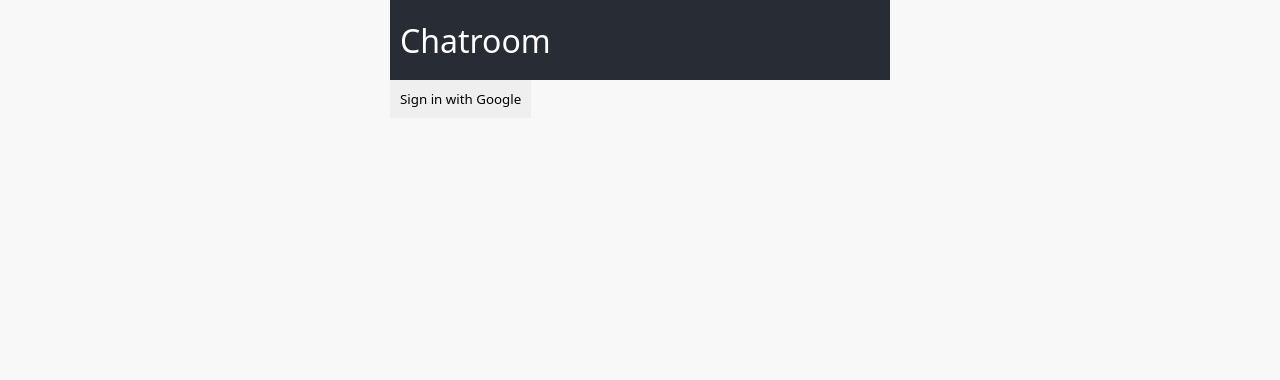
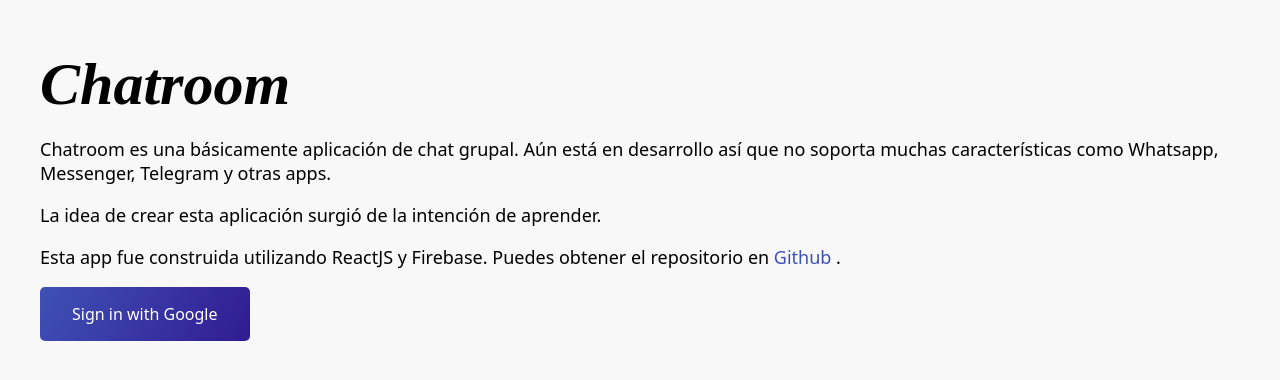
Before and after one commit to IsaRodz/React-Firebase-Chatroom, a React (Create React App) app: page / in a window 1280 px wide. Shown: the top 380 px of the page. Built offline with nearby package versions, Linux system fonts and the light colour scheme; no server answers.

Commit message:
Some CSS and Home screen

```diff
--- a/src/App.js
+++ b/src/App.js
@@ -1,27 +1,26 @@
-import React from 'react';
-import './app.scss';
+import React from "react";
+import "./app.scss";
 
-import firebase from './firebase';
+import firebase from "./firebase";
 
-import { useAuthState } from 'react-firebase-hooks/auth';
+import { useAuthState } from "react-firebase-hooks/auth";
 
-import SignIn from './components/SignIn';
-import SignOut from './components/SignOut';
-import Chat from './components/Chat';
+import SignOut from "./components/SignOut";
+import Chat from "./components/Chat";
+import Loading from "./components/Loading";
+import Home from "./components/Home";
 
 const auth = firebase.auth();
 
 function App() {
-    const [user] = useAuthState(auth);
-    return (
-        <div className="app">
-            <header className="app-header">
-                Chatroom
-                {user && <SignOut />}
-            </header>
-            <section>{user ? <Chat /> : <SignIn />}</section>
-        </div>
-    );
+  const [user, loading] = useAuthState(auth);
+
+  if (loading) return <Loading />;
+  return (
+    <div className="app">
+      <section>{user ? <Chat /> : <Home />}</section>
+    </div>
+  );
 }
 
 export default App;
--- a/src/app.scss
+++ b/src/app.scss
@@ -8,45 +8,86 @@
   border-radius: 10px;
 }
 
-.app {
-    width: 500px;
+.container {
+  width: 1200px;
   max-width: 100%;
   margin: auto;
 }
+.title {
+  font-family: Epilogue;
+  font-weight: 700;
+  font-style: italic;
+  margin-bottom: 0.25em;
 
-.app-header {
-    background-color: #282c34;
+  &.h1 {
+    font-size: 60px;
+  }
+  &.h2 {
+    font-size: 48px;
+  }
+  &.h3 {
+    font-size: 32px;
+  }
+}
+
+.button {
+  padding: 1em 2em;
+  border-radius: 5px;
+  &.primary {
+    background: linear-gradient(120deg, #3f51b5, #311b92);
+    box-shadow: 5px 20px -5px rgba(0, 0, 0, 0.1);
+    color: #fff;
+  }
+  &.large {
+    font-size: 16px;
+  }
+}
+
+.chatroom {
+  width: 800px;
+  max-width: 100%;
+  float: right;
+  background: #fff;
+  position: relative;
+  display: flex;
+  flex-direction: column;
+  height: 100vh;
+  padding-bottom: 60px;
+  animation: enter 300ms;
+
+  @keyframes enter {
+    from {
+      transform: translateX(100%);
+    }
+    to {
+      transform: translateX(0);
+    }
+  }
+  .header {
+    color: #fff;
+    font-weight: 500;
+    font-size: 20px;
+    background: linear-gradient(120deg, #3f51b5, #311b92);
     height: 10vh;
     display: flex;
     align-items: center;
     justify-content: space-between;
-    font-size: 32px;
     color: white;
-    padding: 10px;
+    padding: 20px;
     button {
-        color: rgba(250, 250, 250, 0.5);
+      color: rgba(250, 250, 250, 0.8);
       background: none;
     }
   }
-
-.chatroom {
-    background: #fff;
-    position: relative;
-    display: flex;
-    flex-direction: column;
-    height: 90vh;
-    padding-bottom: 60px;
-
   .messages {
     flex: 1;
     overflow-y: auto;
   }
   .message {
-        padding: 10px;
+    padding: 10px 16px;
     display: flex;
     .user_name {
       width: 100%;
-            font-size: 14px;
       margin: 0 0 10px 0;
     }
     .text {
@@ -54,7 +95,7 @@
       margin: 0;
       border-radius: 5px;
       padding: 14px;
-            font-size: 14px;
+      font-size: 16px;
       word-break: break-word;
       max-width: 80%;
     }
@@ -77,7 +118,7 @@
     flex-direction: row-reverse;
     .text {
       margin-right: 10px;
-            background: rgb(0, 132, 255);
+      background: #3f51b5;
       color: #fff;
     }
   }
@@ -90,10 +131,15 @@
     display: flex;
     background: #fafafa;
     border-top: 1px solid rgba(0, 0, 0, 0.1);
+    height: 60px;
     input {
       flex: 1;
       background: transparent;
       padding: 20px 16px;
+    }
+    button {
+      color: #3f51b5;
+      font-weight: 500;
     }
   }
 }
--- a/src/components/Chat.js
+++ b/src/components/Chat.js
@@ -1,23 +1,24 @@
-import React, { useState } from 'react';
-import { useCollectionData } from 'react-firebase-hooks/firestore';
+import React, { useState } from "react";
+import { useCollectionData } from "react-firebase-hooks/firestore";
 
-import firebase from '../firebase';
+import firebase from "../firebase";
 
-import Message from './Message';
+import Message from "./Message";
+import SignOut from "./SignOut";
 
 const auth = firebase.auth();
 const firestore = firebase.firestore();
 
 function Chat() {
-    const messagesRef = firestore.collection('/messages');
+  const messagesRef = firestore.collection("/messages");
 
-    const query = messagesRef.orderBy('createdAt');
+  const query = messagesRef.orderBy("createdAt");
 
-    const [messages] = useCollectionData(query, { idField: 'id' });
+  const [messages] = useCollectionData(query, { idField: "id" });
 
-    const [value, setValue] = useState('');
+  const [value, setValue] = useState("");
 
-    const sendMessage = async e => {
+  const sendMessage = async (e) => {
     e.preventDefault();
 
     const { uid, photoURL, displayName } = auth.currentUser;
@@ -30,14 +31,18 @@ function Chat() {
       uid,
     });
 
-        setValue('');
+    setValue("");
   };
 
   return (
     <div className="chatroom">
+      <div className="header">
+        <span>Chatroom</span>
+        <SignOut />
+      </div>
       <div className="messages">
         {messages &&
-                    messages.map(msg => <Message key={msg.id} message={msg} />)}
+          messages.map((msg) => <Message key={msg.id} message={msg} />)}
       </div>
       <form onSubmit={sendMessage}>
         <input
--- /dev/null
+++ b/src/components/Home.js
@@ -0,0 +1,25 @@
+import React from "react";
+import SignIn from "./SignIn";
+
+function Home() {
+  return (
+    <div className="container">
+      <h1 className="title h1">Chatroom</h1>
+      <p>
+        Chatroom es una básicamente aplicación de chat grupal. Aún está en
+        desarrollo así que no soporta muchas características como Whatsapp,
+        Messenger, Telegram y otras apps.
+      </p>
+      <p>
+        La idea de crear esta aplicación surgió de la intención de aprender.
+      </p>
+      <p>
+        Esta app fue construida utilizando ReactJS y Firebase. Puedes obtener el
+        repositorio en <a target="_blank" href="https://github.com/IsaRodz/React-Firebase-Chatroom"> Github </a>.
+      </p>
+      <SignIn />
+    </div>
+  );
+}
+
+export default Home;
--- /dev/null
+++ b/src/components/Loading.js
@@ -0,0 +1,16 @@
+import React from 'react';
+
+import '../loading.scss';
+
+const Loading = () => (
+    <div id="loading-container">
+        <div id="loading-rotater">
+            <svg id="loading-svg" width="50" height="50" fill="transparent">
+                <circle cx="25" cy="25" r="24" stroke="black"></circle>
+            </svg>
+        </div>
+        <p id="loading-text">loading...</p>
+    </div>
+);
+
+export default Loading;
--- a/src/components/SignIn.js
+++ b/src/components/SignIn.js
@@ -1,15 +1,19 @@
-import React from 'react';
-import firebase from '../firebase';
+import React from "react";
+import firebase from "../firebase";
 
 const auth = firebase.auth();
 
 function SignIn() {
-    const signInWithGoogle = () => {
-        const provider = new firebase.auth.GoogleAuthProvider();
-        auth.signInWithPopup(provider);
-    };
+  const signInWithGoogle = () => {
+    const provider = new firebase.auth.GoogleAuthProvider();
+    auth.signInWithPopup(provider);
+  };
 
-    return <button onClick={signInWithGoogle}>Sign in with Google</button>;
+  return (
+    <button className="button primary large" onClick={signInWithGoogle}>
+      Sign in with Google
+    </button>
+  );
 }
 
 export default SignIn;
--- a/src/index.scss
+++ b/src/index.scss
@@ -8,14 +8,16 @@ body {
   -webkit-font-smoothing: antialiased;
   -moz-osx-font-smoothing: grayscale;
   background: #f8f8f8;
+  font-size: 18px;
 }
 
 input,
 button {
   outline: none;
   border: none;
-    padding: 10px;
+  padding: 1em;
   font-family: inherit;
+  font-size: 16px;
 }
 
 button {
@@ -23,6 +25,11 @@ button {
 }
 
 code {
-    font-family: source-code-pro, Menlo, Monaco, Consolas, 'Courier New',
+  font-family: Source Code Pro, Menlo, Monaco, Consolas, "Courier New",
     monospace;
 }
+
+a {
+  color: #3f51b5;
+  text-decoration: none;
+}
--- /dev/null
+++ b/src/loading.scss
@@ -0,0 +1,54 @@
+#loading-container {
+    width: 200px;
+    height: 200px;
+    position: absolute;
+    margin: -100px 0px 0px -100px;
+    left: 50%;
+    top: 50%;
+    display: flex;
+    align-items: center;
+    justify-content: center;
+    flex-direction: column;
+}
+#loading-rotater {
+    display: flex;
+    align-items: center;
+    justify-content: center;
+    flex-direction: column;
+    animation: rotateBase 20s infinite linear;
+}
+#loading-svg {
+    animation: loading 2s infinite ease-in-out, rotate 2s infinite ease-in-out;
+    stroke-dasharray: 48 * 3.14159;
+}
+
+@keyframes loading {
+    0% {
+        stroke-dashoffset: 48 * 3.14159;
+    }
+    100% {
+        stroke-dashoffset: -48 * 3.14159;
+    }
+}
+
+@keyframes rotate {
+    from {
+        transform: rotate(0deg);
+    }
+    to {
+        transform: rotate(360deg);
+    }
+}
+
+@keyframes rotateBase {
+    from {
+        transform: rotate(0deg);
+    }
+    to {
+        transform: rotate(360deg);
+    }
+}
+
+#loading-text {
+    font-size: 20px;
+}
```
Lines whose indentation alone changed are shown as unchanged.
